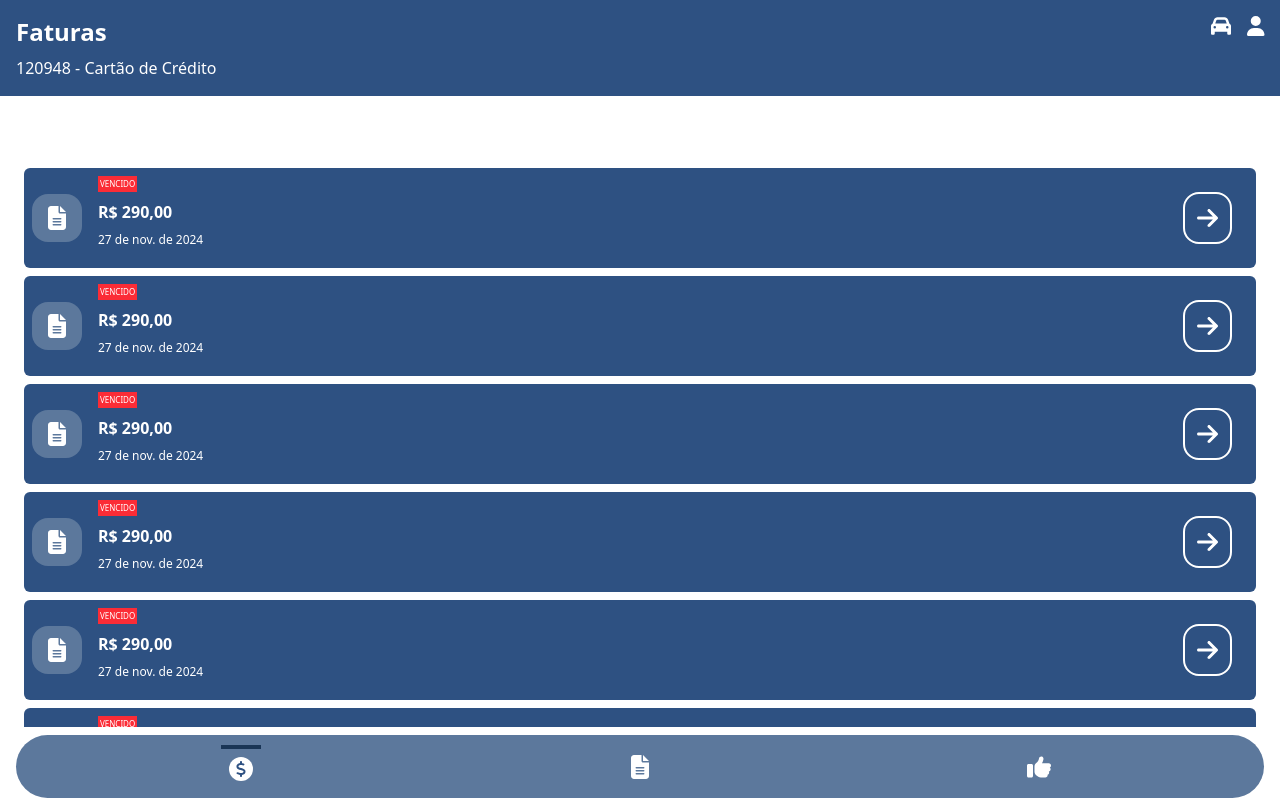
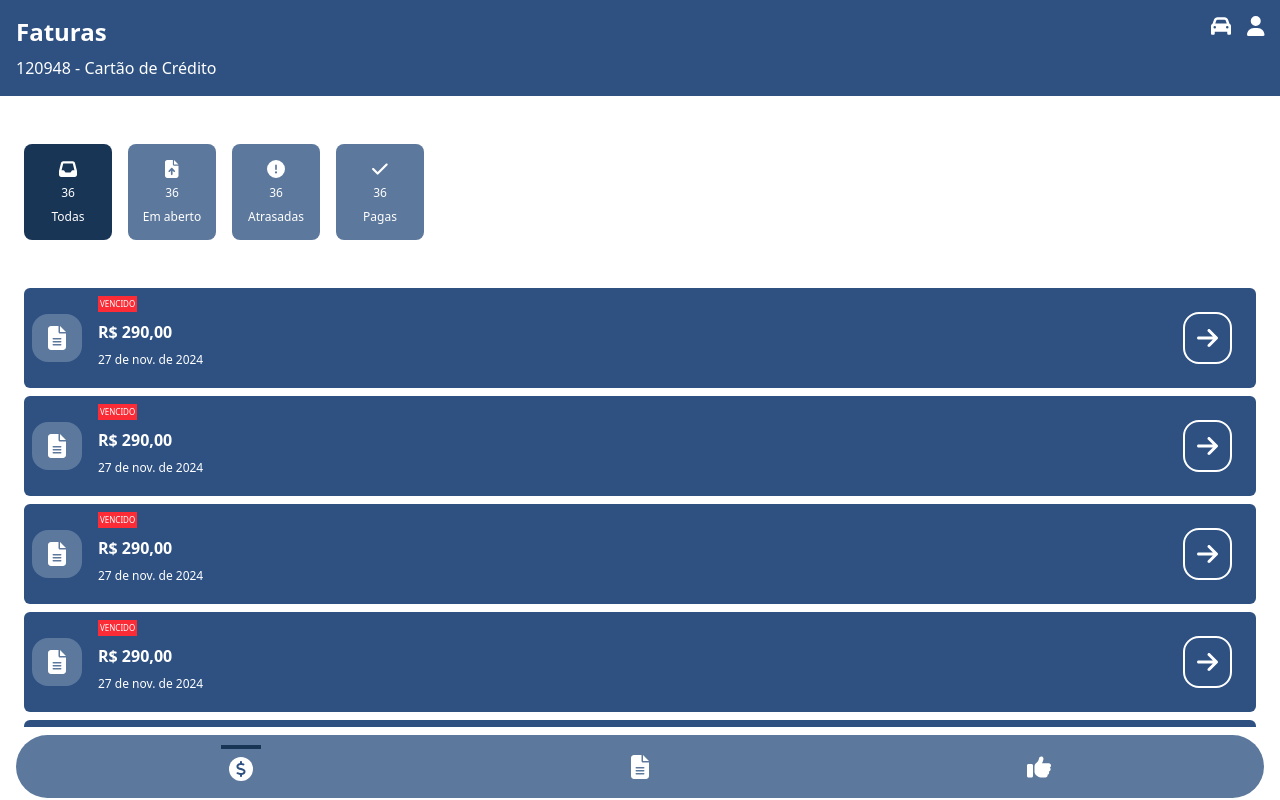
Before and after one commit to joseotaviopc/vanto-landing, a React (Vite) app: page / in a window 1280 px wide. Shown: the top 800 px of the page. Built offline with nearby package versions, Linux system fonts and the light colour scheme.

Commit message:
fix: app to use parcelas list

```diff
--- a/src/App.tsx
+++ b/src/App.tsx
@@ -1,17 +1,15 @@
 import { Header } from "./components/Header"
 import { Footer } from "./components/Footer"
-import { ParcelaItem } from "./components/ParcelaItem"
+import { ParcelasList } from "./components/ParcelasList";
 
 function App() {
-  const parcelas = Array.from({ length: 20 });
+
   return (
     <>
       <main className=" text-white w-screen flex flex-col">
         <Header />
 
-        <div className="mt-36 p-6 h-[1000px] flex flex-col gap-2 z-0">
-          {parcelas.map((_, index) => <div key={index} className={index === parcelas.length -1 ? 'pb-36' : ''}><ParcelaItem /></div>)}
-        </div>
+        <ParcelasList />
 
         <Footer />
       </main>
```
